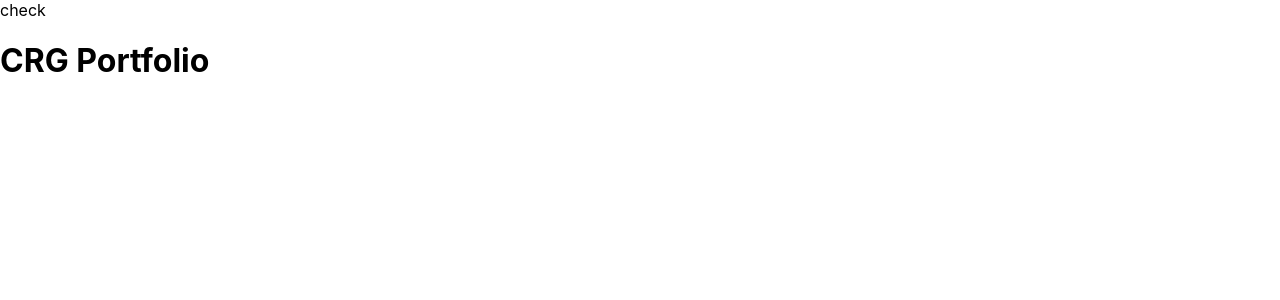
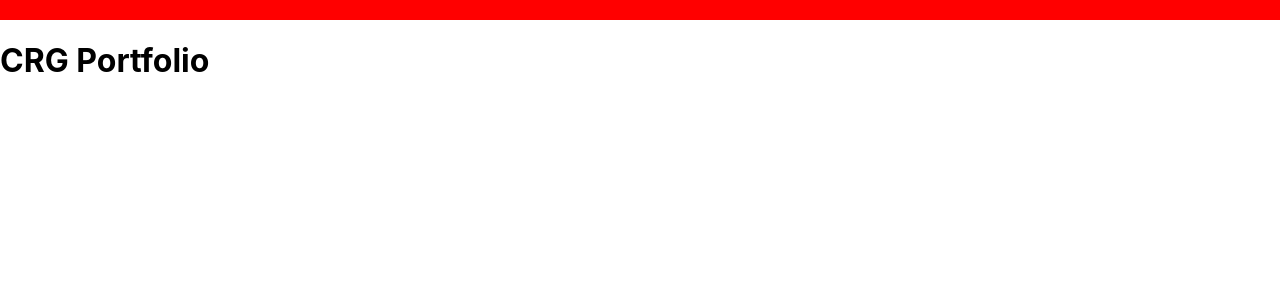
Before and after one commit to Cglowicki/crg-portfolio, a React (Create React App) app: page / in a window 1280 px wide. Shown: the top 300 px of the page. Built offline with nearby package versions, Linux system fonts and the light colour scheme.

Commit message:
change nav color to check scss

```diff
--- a/src/components/Nav.jsx
+++ b/src/components/Nav.jsx
@@ -1,4 +1,5 @@
 import React from 'react';
+import './Nav.scss';
 
 export default function Nav() {
   return (
--- /dev/null
+++ b/src/components/Nav.scss
@@ -0,0 +1,5 @@
+.nav-menu {
+  color: aliceblue;
+  color: red;
+  background-color: red;
+}
```
